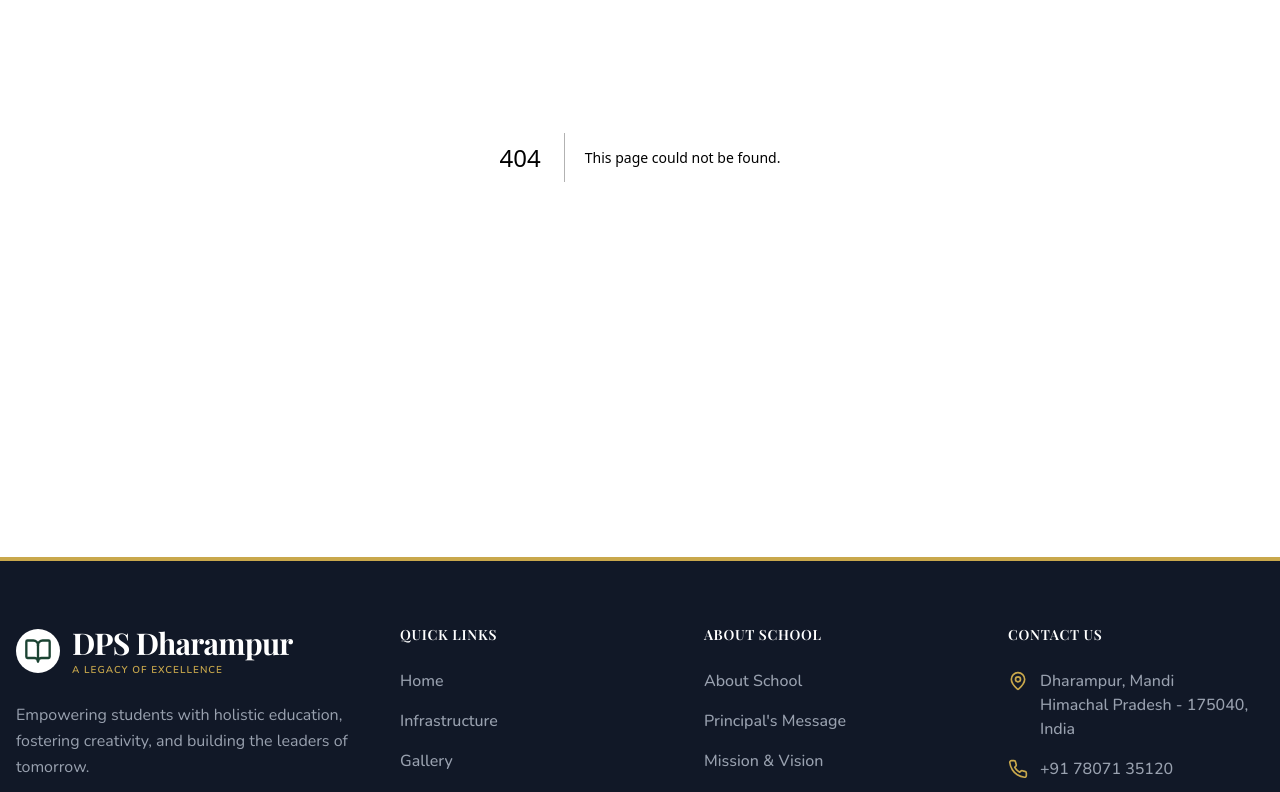
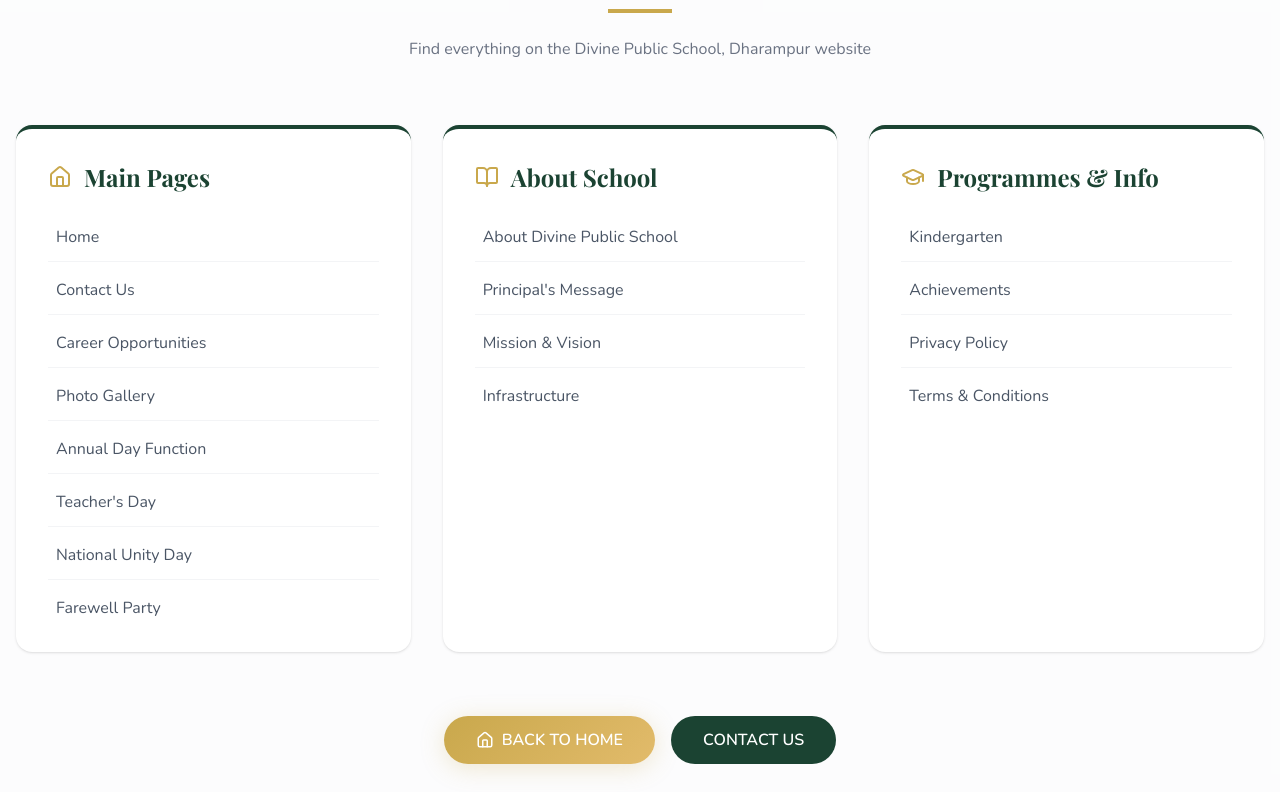
Before and after one commit to misurana/DPS, a Next.js app: page /sitemap in a window 1280 px wide. Before the commit this address had no page. Shown: the part 243-1035 px from the top of the page. Built offline with nearby package versions, Linux system fonts and the light colour scheme; a web font is replaced by a local one.

Commit message:
feat: add sitemap page

```diff
--- /dev/null
+++ b/src/app/sitemap/page.tsx
@@ -0,0 +1,92 @@
+import Link from 'next/link'
+import { ChevronRight, Home, BookOpen, GraduationCap } from 'lucide-react'
+
+export default function SitemapPage() {
+  const sections = [
+    {
+      title: "Main Pages",
+      icon: Home,
+      links: [
+        { name: "Home", href: "/" },
+        { name: "Contact Us", href: "/contact" },
+        { name: "Career Opportunities", href: "/career" },
+        { name: "Photo Gallery", href: "/gallery" },
+        { name: "Annual Day Function", href: "/gallery" },
+        { name: "Teacher's Day", href: "/gallery" },
+        { name: "National Unity Day", href: "/gallery" },
+        { name: "Farewell Party", href: "/gallery" },
+      ]
+    },
+    {
+      title: "About School",
+      icon: BookOpen,
+      links: [
+        { name: "About Divine Public School", href: "/about" },
+        { name: "Principal's Message", href: "/principal-message" },
+        { name: "Mission & Vision", href: "/mission-vision" },
+        { name: "Infrastructure", href: "/infrastructure" },
+      ]
+    },
+    {
+      title: "Programmes & Info",
+      icon: GraduationCap,
+      links: [
+        { name: "Kindergarten", href: "/kindergarten" },
+        { name: "Achievements", href: "/achievements" },
+        { name: "Privacy Policy", href: "/privacy-policy" },
+        { name: "Terms & Conditions", href: "/terms-conditions" },
+      ]
+    }
+  ]
+
+  return (
+    <div className="flex flex-col min-h-screen pt-24 pb-20 bg-gray-50/50">
+      <div className="max-w-screen-xl mx-auto px-4 py-16 w-full text-center">
+        <span className="text-[#C9A84C] font-semibold tracking-[0.2em] text-sm uppercase font-display mb-2 block">
+          Navigation
+        </span>
+        <h1 className="text-4xl md:text-5xl font-extrabold text-brand-navy font-display mb-4">
+          All Pages
+        </h1>
+        <div className="w-16 h-1 bg-[#C9A84C] mx-auto mb-6"></div>
+        <p className="text-gray-500 font-body mb-16">
+          Find everything on the Divine Public School, Dharampur website
+        </p>
+
+        <div className="grid md:grid-cols-3 gap-8 text-left">
+          {sections.map((section, i) => (
+            <div key={i} className="bg-white rounded-2xl shadow-sm border-t-4 border-brand-navy p-8 h-full">
+              <div className="flex items-center space-x-3 mb-8">
+                <section.icon className="text-[#C9A84C]" size={24} />
+                <h2 className="text-2xl font-display font-bold text-brand-navy">{section.title}</h2>
+              </div>
+              <ul className="space-y-4">
+                {section.links.map((link, j) => (
+                  <li key={j} className="border-b border-gray-100 last:border-0 pb-3 last:pb-0">
+                    <Link
+                      href={link.href}
+                      className="flex items-center text-gray-600 hover:text-[#C9A84C] transition-colors font-body group"
+                    >
+                      <ChevronRight size={16} className="text-[#C9A84C] opacity-0 group-hover:opacity-100 transition-opacity -ml-4 group-hover:ml-0 mr-2" />
+                      <span className="transform transition-transform group-hover:translate-x-2">{link.name}</span>
+                    </Link>
+                  </li>
+                ))}
+              </ul>
+            </div>
+          ))}
+        </div>
+
+        <div className="mt-16 flex justify-center space-x-4">
+          <Link href="/" className="btn-gold font-semibold rounded-full px-8 py-3 flex items-center space-x-2">
+            <Home size={18} />
+            <span>BACK TO HOME</span>
+          </Link>
+          <Link href="/contact" className="bg-brand-navy text-white hover:bg-brand-navy/90 font-semibold rounded-full px-8 py-3 flex items-center space-x-2 transition-colors">
+            <span>CONTACT US</span>
+          </Link>
+        </div>
+      </div>
+    </div>
+  )
+}
--- a/src/components/public/Footer.tsx
+++ b/src/components/public/Footer.tsx
@@ -94,8 +94,10 @@
         </div>
         <hr className="my-8 border-gray-800 sm:mx-auto lg:my-8" />
         <div className="sm:flex sm:items-center sm:justify-between">
-          <span className="text-sm text-gray-400 sm:text-center font-body">
+          <span className="text-sm text-gray-400 sm:text-center font-body flex items-center flex-wrap gap-2">
             © {currentYear} <Link href="/" className="hover:text-white transition-colors">Divine Public School, Dharampur</Link>. All Rights Reserved.
+            <span className="hidden sm:inline">|</span>
+            <Link href="/sitemap" className="hover:text-[#C9A84C] transition-colors">Sitemap</Link>
           </span>
           <span className="text-sm text-[#C9A84C] mt-4 sm:mt-0 block sm:inline font-semibold">
             Designed for Excellence
```
